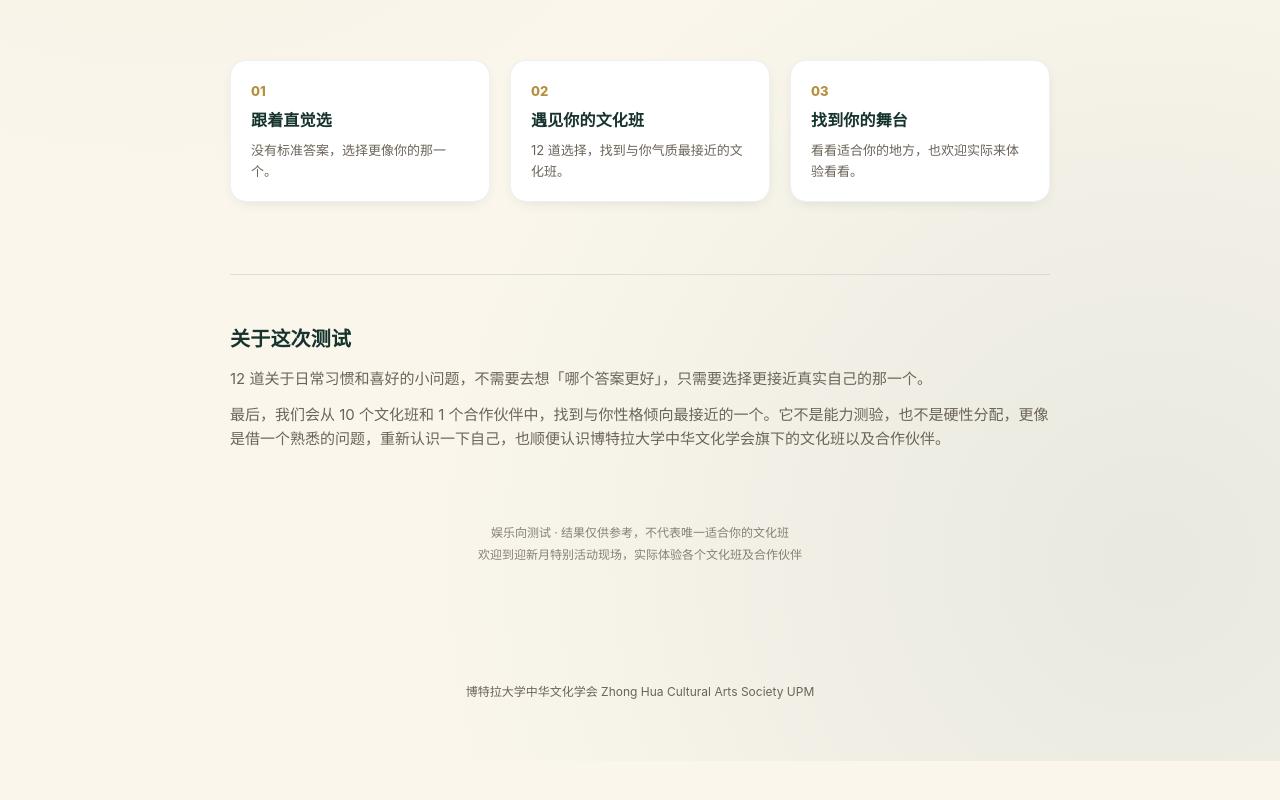
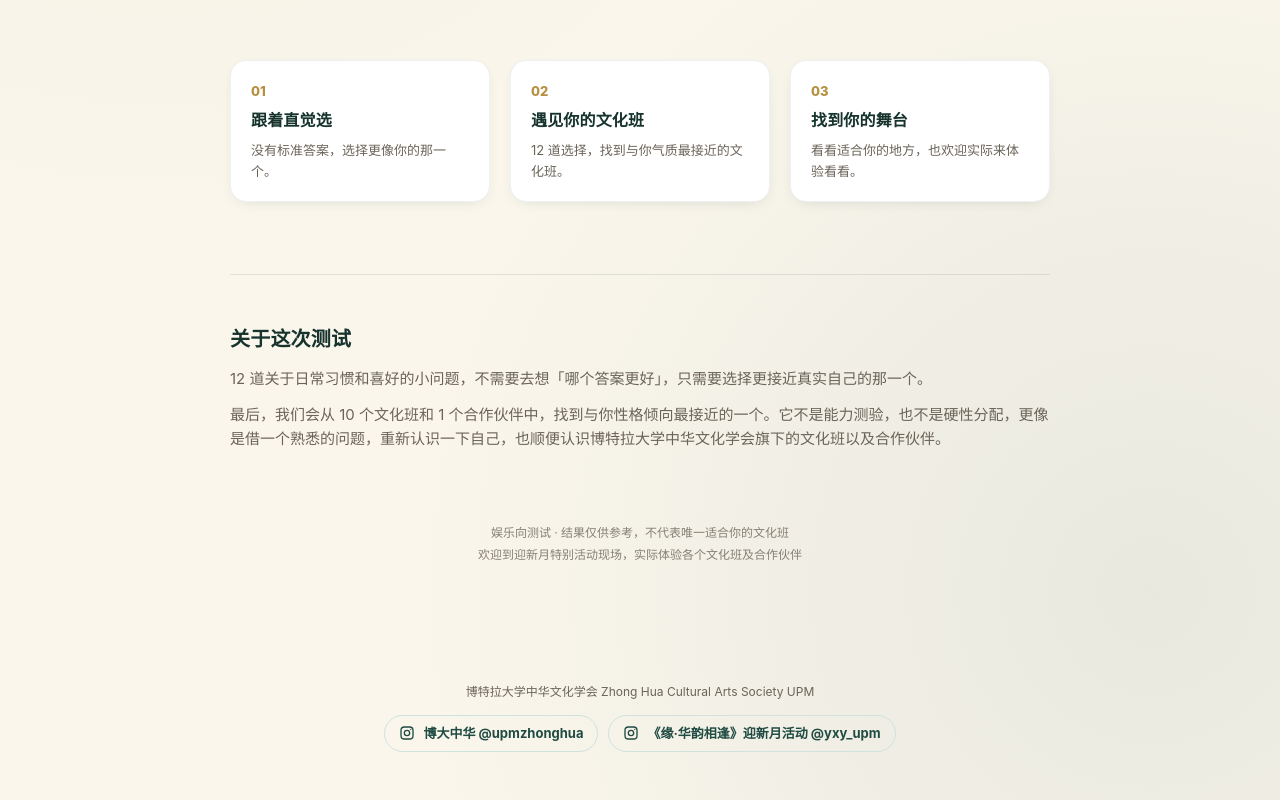
Before and after one commit to ngsnjun/ZH_YXY_20, a plain HTML site: page index.html in a window 1280 px wide. Shown: the part 587-1387 px from the top of the page. Before the commit the page ends 1348 px from the top, so only its background shows below. Drawn offline with Linux system fonts and the light colour scheme.

Commit message:
ig link adding

```diff
--- a/i18n.js
+++ b/i18n.js
@@ -70,6 +70,8 @@ const STRINGS = {
   "about-label-forwho": { zh: "适合对象：", en: "Best for: " },
   "about-label-line": { zh: "一句话：", en: "In one line: " },
   "ig-follow": { zh: "在 Instagram 关注", en: "Follow on Instagram" },
+  "ig-society": { zh: "博大中华", en: "Zhong Hua UPM" },
+  "ig-event": { zh: "《缘·华韵相逢》迎新月活动", en: "Orientation Month Special Event" },
   "about-name-suffix": { zh: " 文化班档案", en: " — Cultural Class Profile" },
 
   "cta-retake": { zh: "再测一次", en: "Retake the Quiz" },
--- a/index.html
+++ b/index.html
@@ -195,6 +195,16 @@
 
 <footer class="site-footer">
   <p data-i18n="footer">博特拉大学中华文化学会 Zhong Hua Cultural Arts Society UPM</p>
+  <div class="footer-links">
+    <a class="ig-link ig-link-sm" href="https://www.instagram.com/upmzhonghua/" target="_blank" rel="noopener noreferrer">
+      <svg viewBox="0 0 24 24" width="16" height="16" fill="none" stroke="currentColor" stroke-width="2" stroke-linecap="round" stroke-linejoin="round" aria-hidden="true"><rect x="3" y="3" width="18" height="18" rx="5"/><circle cx="12" cy="12" r="4"/><circle cx="17.5" cy="6.5" r="1" fill="currentColor" stroke="none"/></svg>
+      <span><span data-i18n="ig-society">博大中华</span> @upmzhonghua</span>
+    </a>
+    <a class="ig-link ig-link-sm" href="https://www.instagram.com/yxy_upm/" target="_blank" rel="noopener noreferrer">
+      <svg viewBox="0 0 24 24" width="16" height="16" fill="none" stroke="currentColor" stroke-width="2" stroke-linecap="round" stroke-linejoin="round" aria-hidden="true"><rect x="3" y="3" width="18" height="18" rx="5"/><circle cx="12" cy="12" r="4"/><circle cx="17.5" cy="6.5" r="1" fill="currentColor" stroke="none"/></svg>
+      <span><span data-i18n="ig-event">《缘·华韵相逢》迎新月活动</span> @yxy_upm</span>
+    </a>
+  </div>
 </footer>
 
 <script src="data.js"></script>
--- a/styles.css
+++ b/styles.css
@@ -696,6 +696,21 @@ main { min-height: 60vh; }
 
 .ig-link span { overflow-wrap: anywhere; }
 
+.footer-links {
+  display: flex;
+  flex-wrap: wrap;
+  justify-content: center;
+  gap: 10px;
+  margin-top: 14px;
+}
+
+.ig-link-sm {
+  margin-top: 0;
+  padding: 7px 14px;
+  font-size: 13px;
+  text-align: left;
+}
+
 .cta-row {
   display: flex;
   justify-content: center;
```
